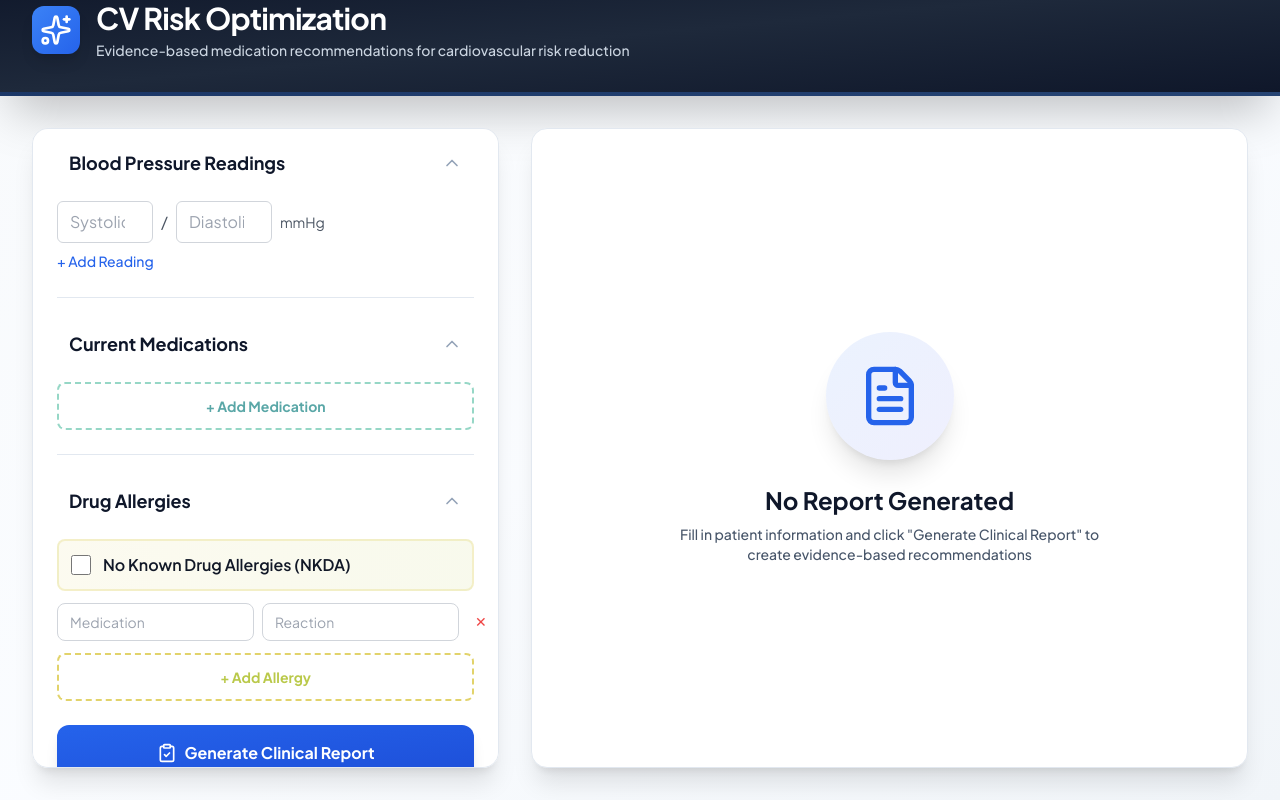
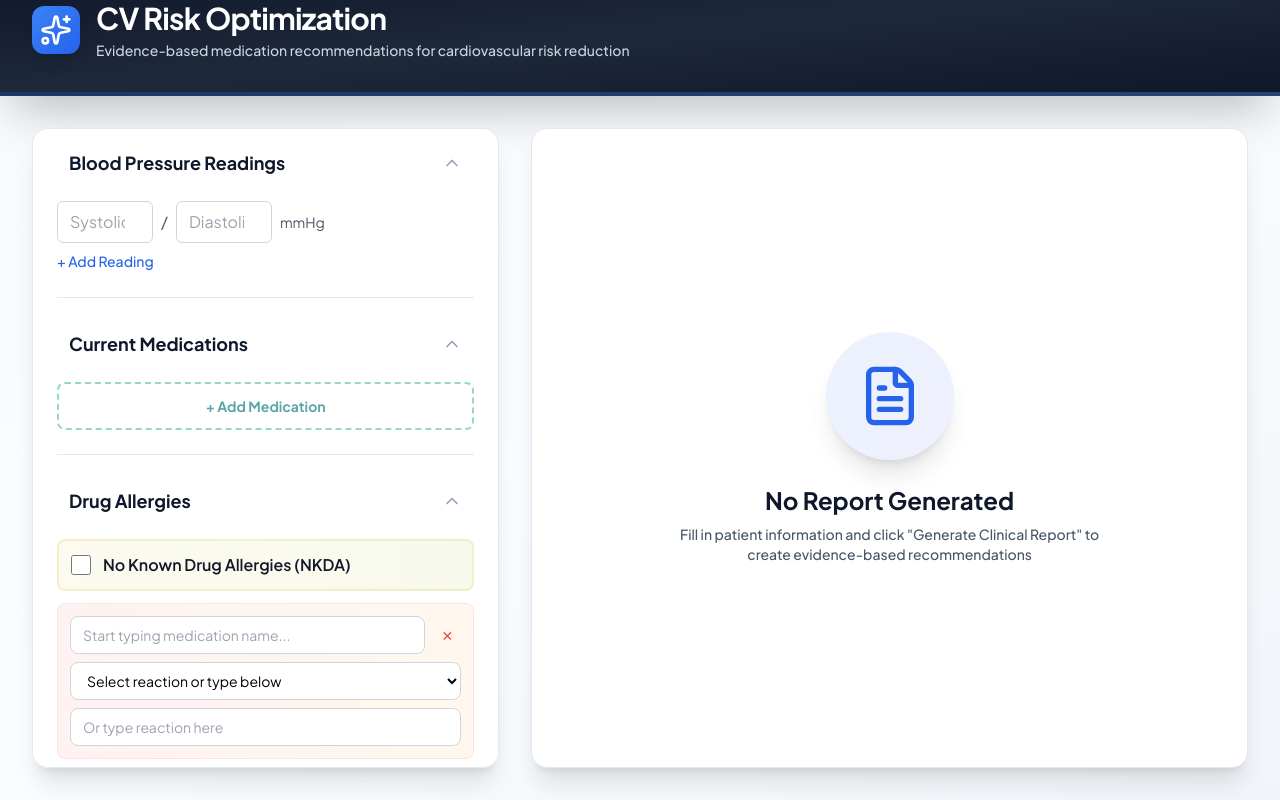
Before and after one commit to tylerdmcanally/PreCardia, a React (Vite) app in the folder cv-risk-calculator/: page / in a window 1280 px wide. Both pictures are taken after a click on the button "+ Add Allergy". Shown: the part 24-824 px from the top of the page. Built offline with nearby package versions, Linux system fonts and the light colour scheme.

Commit message:
Add medication autocomplete and reactions dropdown to drug allergies section

```diff
--- a/cv-risk-calculator/src/App.tsx
+++ b/cv-risk-calculator/src/App.tsx
@@ -1,9 +1,10 @@
-import { useState } from 'react';
+import { useState, useRef, useEffect } from 'react';
 import { PatientData, BPReading, Medication, Allergy, MedicationCategory, DomainName, ClinicalReport } from './types';
 import { performClinicalCalculations } from './logic/calculations';
 import { generateClinicalReport } from './logic/report/generateReport';
 import { formatReportAsText } from './logic/report/formatReport';
 import { MedicationAutocomplete } from './components/MedicationAutocomplete';
+import { MEDICATIONS } from './data/medications';
 import {
   Activity,
   Heart,
@@ -264,6 +265,116 @@ function App() {
   const updateAllergy = (id: string, field: keyof Allergy, value: string) => {
     setAllergies(
       allergies.map((a) => (a.id === id ? { ...a, [field]: value } : a))
+    );
+  };
+
+  // Allergy medication autocomplete component
+  const AllergyMedicationAutocomplete = ({ value, onSelect, placeholder }: { value: string; onSelect: (medName: string) => void; placeholder?: string }) => {
+    const [searchTerm, setSearchTerm] = useState(value);
+    const [showSuggestions, setShowSuggestions] = useState(false);
+    const [selectedIndex, setSelectedIndex] = useState(-1);
+    const inputRef = useRef<HTMLInputElement>(null);
+    const dropdownRef = useRef<HTMLDivElement>(null);
+
+    // Create a flat list of unique medication names (generic + brand)
+    const allMedNames = MEDICATIONS.flatMap(med => [
+      med.name,
+      med.genericName,
+      ...med.brandNames
+    ]);
+
+    const filteredMeds = searchTerm.length > 0
+      ? [...new Set(allMedNames)].filter((name) =>
+          name.toLowerCase().includes(searchTerm.toLowerCase())
+        ).slice(0, 10)
+      : [];
+
+    useEffect(() => {
+      setSearchTerm(value);
+    }, [value]);
+
+    useEffect(() => {
+      const handleClickOutside = (event: MouseEvent) => {
+        if (
+          dropdownRef.current &&
+          !dropdownRef.current.contains(event.target as Node) &&
+          inputRef.current &&
+          !inputRef.current.contains(event.target as Node)
+        ) {
+          setShowSuggestions(false);
+        }
+      };
+      document.addEventListener('mousedown', handleClickOutside);
+      return () => document.removeEventListener('mousedown', handleClickOutside);
+    }, []);
+
+    const handleSelect = (medName: string) => {
+      onSelect(medName);
+      setSearchTerm(medName);
+      setShowSuggestions(false);
+      setSelectedIndex(-1);
+    };
+
+    const handleKeyDown = (e: React.KeyboardEvent) => {
+      if (!showSuggestions) return;
+      if (e.key === 'ArrowDown') {
+        e.preventDefault();
+        setSelectedIndex((prev) => (prev < filteredMeds.length - 1 ? prev + 1 : prev));
+      } else if (e.key === 'ArrowUp') {
+        e.preventDefault();
+        setSelectedIndex((prev) => (prev > 0 ? prev - 1 : -1));
+      } else if (e.key === 'Enter' && selectedIndex >= 0) {
+        e.preventDefault();
+        handleSelect(filteredMeds[selectedIndex]);
+      } else if (e.key === 'Escape') {
+        setShowSuggestions(false);
+        setSelectedIndex(-1);
+      }
+    };
+
+    return (
+      <div className="relative">
+        <input
+          ref={inputRef}
+          type="text"
+          value={searchTerm}
+          onChange={(e) => {
+            setSearchTerm(e.target.value);
+            onSelect(e.target.value);
+            setShowSuggestions(true);
+            setSelectedIndex(-1);
+          }}
+          onFocus={() => {
+            if (searchTerm.length > 0) {
+              setShowSuggestions(true);
+            }
+          }}
+          onKeyDown={handleKeyDown}
+          placeholder={placeholder || 'Start typing medication name...'}
+          className="w-full px-3 py-2 text-sm border border-gray-300 rounded-lg focus:ring-2 focus:ring-primary-lime focus:border-primary-lime"
+        />
+
+        {showSuggestions && filteredMeds.length > 0 && (
+          <div
+            ref={dropdownRef}
+            className="absolute z-50 w-full mt-1 bg-white border border-gray-300 rounded-md shadow-lg max-h-60 overflow-auto"
+          >
+            {filteredMeds.map((medName, index) => (
+              <button
+                key={`${medName}-${index}`}
+                type="button"
+                onClick={() => handleSelect(medName)}
+                onMouseEnter={() => setSelectedIndex(index)}
+                className={`w-full text-left px-3 py-2 text-sm hover:bg-red-50 cursor-pointer ${
+                  index === selectedIndex ? 'bg-red-100' : ''
+                }`}
+              >
+                <div className="font-medium text-gray-900">{medName}</div>
+              </button>
+            ))}
+          </div>
+        )}
+      </div>
     );
   };
 
@@ -798,21 +909,15 @@ function App() {
                     <>
                       <div className="space-y-2">
                         {allergies.map((allergy) => (
-                          <div key={allergy.id} className="flex gap-2 items-start">
-                            <input
-                              type="text"
+                          <div key={allergy.id} className="space-y-2 p-3 bg-gradient-to-r from-red-50 to-orange-50 rounded-lg border border-red-100">
+                            <div className="flex gap-2 items-center">
+                              <div className="flex-1 relative">
+                                <AllergyMedicationAutocomplete
                                   value={allergy.medication}
-                              onChange={(e) => updateAllergy(allergy.id, 'medication', e.target.value)}
-                              placeholder="Medication"
-                              className="flex-1 px-3 py-2 text-sm border border-gray-300 rounded-lg focus:ring-2 focus:ring-primary-lime focus:border-primary-lime"
+                                  onSelect={(medName) => updateAllergy(allergy.id, 'medication', medName)}
+                                  placeholder="Start typing medication name..."
                                 />
-                            <input
-                              type="text"
-                              value={allergy.reaction}
-                              onChange={(e) => updateAllergy(allergy.id, 'reaction', e.target.value)}
-                              placeholder="Reaction"
-                              className="flex-1 px-3 py-2 text-sm border border-gray-300 rounded-lg focus:ring-2 focus:ring-primary-lime focus:border-primary-lime"
-                            />
+                              </div>
                               <button
                                 onClick={() => removeAllergy(allergy.id)}
                                 className="text-red-500 hover:text-red-700 text-sm p-2"
@@ -820,6 +925,34 @@ function App() {
                               >
                                 ✕
                               </button>
+                            </div>
+                            <div className="space-y-2">
+                              <select
+                                value={allergy.reaction || ''}
+                                onChange={(e) => updateAllergy(allergy.id, 'reaction', e.target.value)}
+                                className="w-full px-3 py-2 text-sm border border-gray-300 rounded-lg focus:ring-2 focus:ring-primary-lime focus:border-primary-lime bg-white"
+                              >
+                                <option value="">Select reaction or type below</option>
+                                <option value="Anaphylaxis">Anaphylaxis</option>
+                                <option value="Angioedema">Angioedema</option>
+                                <option value="Hives/Urticaria">Hives/Urticaria</option>
+                                <option value="Rash">Rash</option>
+                                <option value="Itching">Itching</option>
+                                <option value="Swelling">Swelling</option>
+                                <option value="Difficulty breathing">Difficulty breathing</option>
+                                <option value="Nausea/Vomiting">Nausea/Vomiting</option>
+                                <option value="Gastrointestinal upset">Gastrointestinal upset</option>
+                                <option value="Headache">Headache</option>
+                                <option value="Dizziness">Dizziness</option>
+                              </select>
+                              <input
+                                type="text"
+                                value={allergy.reaction}
+                                onChange={(e) => updateAllergy(allergy.id, 'reaction', e.target.value)}
+                                placeholder="Or type reaction here"
+                                className="w-full px-3 py-2 text-sm border border-gray-300 rounded-lg focus:ring-2 focus:ring-primary-lime focus:border-primary-lime"
+                              />
+                            </div>
                           </div>
                         ))}
                       </div>
```
Lines whose indentation alone changed are shown as unchanged.
